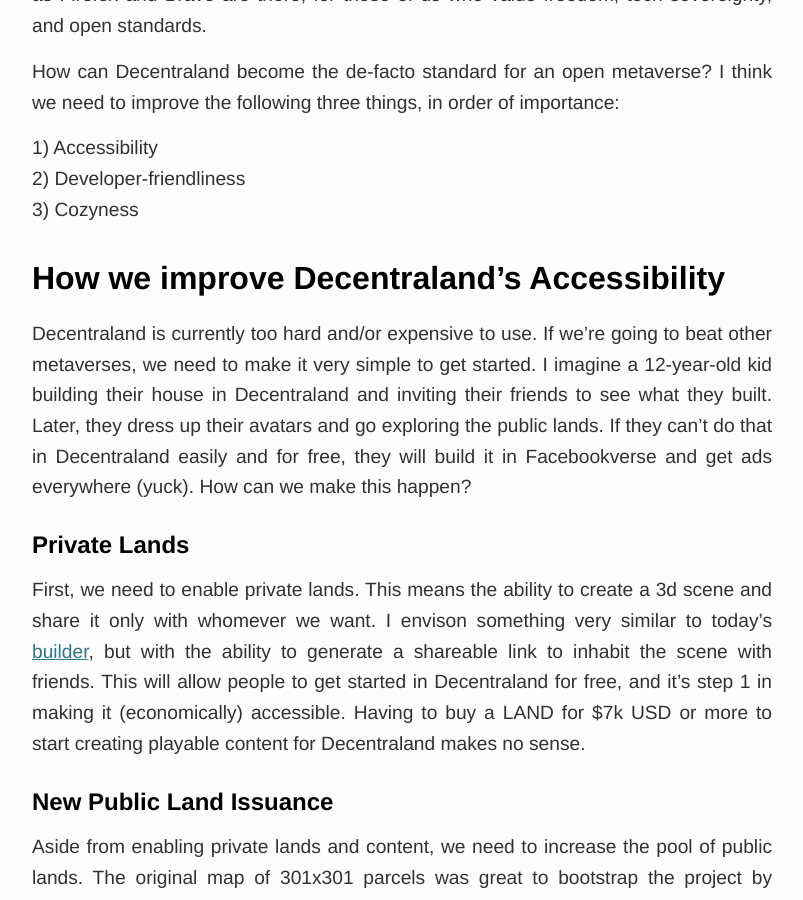
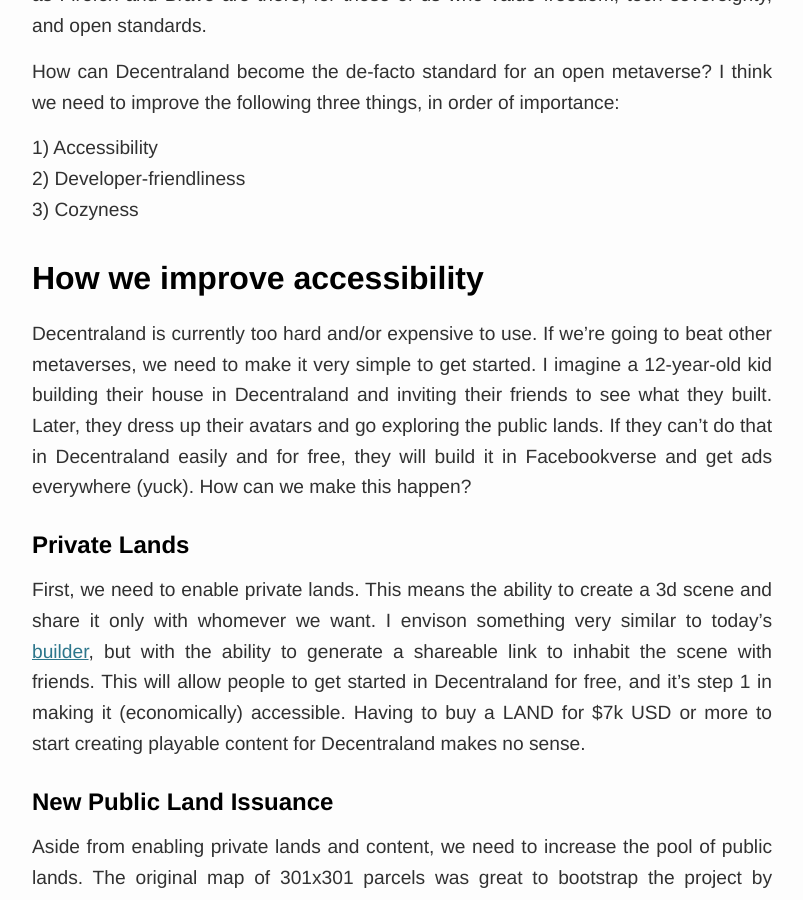
Before and after one commit to tobyornottobe/maraoz.github.io, a Jekyll site: the page built from _posts/2022-01-01-decentraland-vision.md, in a window 1280 px wide and 900 px high, scrolled down 1853 px. Shown: the whole window, without its empty margins (238-1041 px from the left). Built offline with Jekyll 4.4.1, drawn with Linux system fonts in a browser that asks for light colours.

Commit message:
update decentraland vision post

```diff
--- a/_posts/2022-01-01-decentraland-vision.md
+++ b/_posts/2022-01-01-decentraland-vision.md
@@ -28,7 +28,7 @@
 2) Developer-friendliness
 3) Cozyness
 
-## How we improve Decentraland's Accessibility
+## How we improve accessibility
 Decentraland is currently too hard and/or expensive to use. If we're going to beat other metaverses, we need to make it very simple to get started. I imagine a 12-year-old kid building their house in Decentraland and inviting their friends to see what they built. Later, they dress up their avatars and go exploring the public lands. If they can't do that in Decentraland easily and for free, they will build it in Facebookverse and get ads everywhere (yuck). How can we make this happen?
 ### Private Lands
 First, we need to enable private lands. This means the ability to create a 3d scene and share it only with whomever we want. I envison something very similar to today's [builder](https://builder.decentraland.org/), but with the ability to generate a shareable link to inhabit the scene with friends. This will allow people to get started in Decentraland for free, and it's step 1 in making it (economically) accessible. Having to buy a LAND for $7k USD or more to start creating playable content for Decentraland makes no sense.
```
